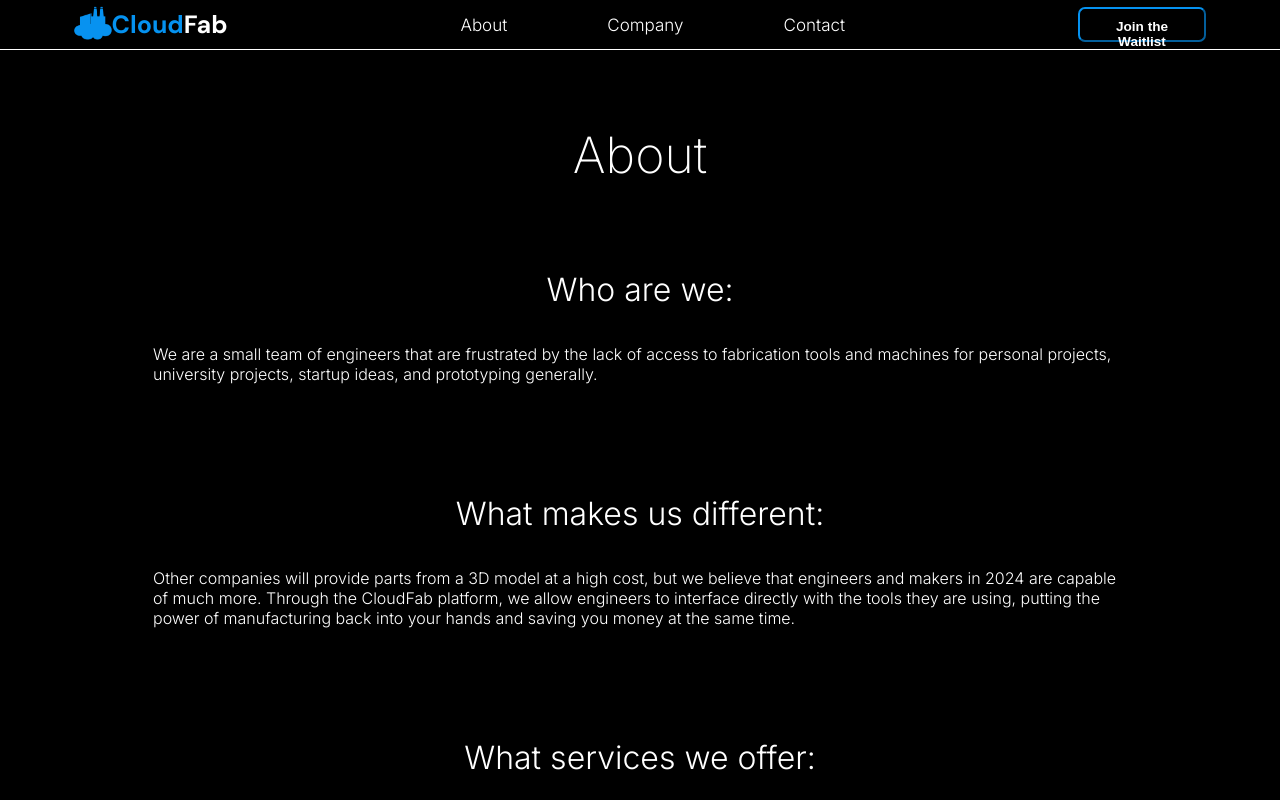
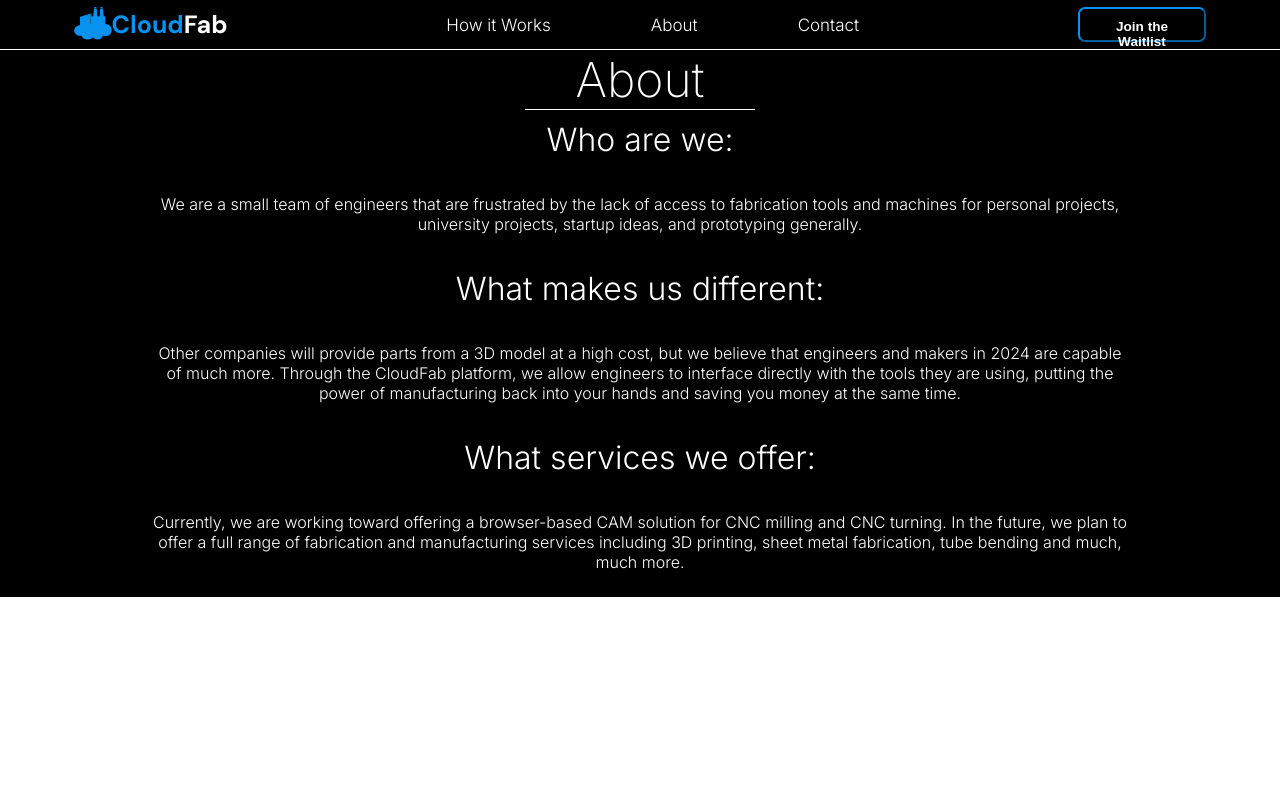
Before and after one commit to jrdgs/CloudFab, a React (Create React App) app in the folder landing-page/: page /about in a window 1280 px wide. Built offline with nearby package versions, Linux system fonts and the light colour scheme.

Commit message:
Refactor About and Body components for improved layout and styling; remove Company component from HomePage

```diff
--- a/landing-page/src/components/About/About.css
+++ b/landing-page/src/components/About/About.css
@@ -4,23 +4,18 @@
     display: flex;
     flex-direction: column;
     align-items: center;
-    padding-top: 50px;
     color: white;
     background-color: var(--background-color);
-    /* background-image: url('../../images/background.svg');
-    background-repeat: round;
-    background-size: 20vw; */
 }
 
 .AboutBackground > h1 {
     font-weight: 200;
-    color: white;
-    font-size: 50px;
-    padding: 25px 0px;
-    width: 100vw;
     text-align: center;
     background-color: black;
-    margin-bottom: 50px;
+    color: white;
+    font-size: 3rem;
+    padding-inline: 50px;
+    border-bottom: 1px solid white;
 }
 
 .TextTitles {
@@ -39,5 +34,5 @@
     background-color: var(--background-color);
     width: 80vw;
     padding: 25px;
-    margin-bottom: 75px;
+    text-align: center; /* Added this line */
 }
--- a/landing-page/src/components/Body/Body.css
+++ b/landing-page/src/components/Body/Body.css
@@ -4,8 +4,7 @@
     justify-content: flex-start;
     align-items: center;
     background-color: var(--background-color);
-    /*background-image: url('../../images/background.svg');
-    background-repeat: round;*/
+    width: 100vw;
 }
 
 .AppTitleCloud {
@@ -44,11 +43,40 @@
     margin-right: 5vw;
 }
 
+.UICards {
+    display: flex;
+    justify-content: space-between;
+    width: 80vw;
+}
+
+.MyFilesUI, .EditPageUI {
+    display: flex;
+    width: 39vw;
+    aspect-ratio: 2880/2140;
+}
+
+.MyFilesUIImage, .EditPageUIImage {
+    width: 100%;
+    height: auto;
+    object-fit: cover;
+    border-radius: 10px;
+}
+
+.SectionTitle {
+    color: white;
+    font-size: 3rem;
+    padding-top: 200px;
+    padding-inline: 50px;
+    border-bottom: 1px solid white;
+}
+
 .IntroGallery {
     display: flex;
-    width: 70vw;
+    width: 80vw;
     justify-content: space-between;
+    padding-top: 25px;
     padding-bottom: 50px;
+    font-weight: 600;
 }
 
 .HomeCard {
@@ -70,7 +98,7 @@
     color: white;
     font-size: 1.5rem;
     text-align: center;
-    font-weight: 600;
+    font-weight: 200;
 }
 
 .HomeCardImg {
--- a/landing-page/src/components/Body/Body.js
+++ b/landing-page/src/components/Body/Body.js
@@ -4,20 +4,33 @@
 import CADModel from '../../images/CADModel.png';
 import CADMachine from '../../images/CADMachine.png';
 import CADPart from '../../images/CADPart.png';
+import UIMyFiles from '..//../images/My Files Page.png';
+import UIEditPage from '..//../images/Editting Page.png';
 
 export default function Body () {
     return (
         <div className="AppBackground">
-            {/* <div className="LogoDiv">
-                <LogoName />
-            </div> */}
             <h1 className="AppText">
                 <p className="WelcomeText">Welcome to your <span className='WelcomeDigitalText'>digital</span> makerspace</p>
                 <p className="SecondaryWelcomeText">Save money on high quality machined parts for low-volume production</p>
             </h1>
+
+            <div className='UICards'>
+                <div className='MyFilesUI'>
+                    <img className='MyFilesUIImage' src={UIMyFiles} alt=''></img>
+                </div>
+                <div className='EditPageUI'>
+                    <img className='EditPageUIImage' src={UIEditPage} alt=''></img>
+                </div>
+            </div>
+
+            <div className='SectionTitle'>
+                How it works
+            </div>
+
             <div className='IntroGallery'>
                 <div className='HomeCard'>
-                <div className='HomeCardText'>Upload Your Model</div>
+                    <div className='HomeCardText'>Upload Your Model</div>
                     <img className='HomeCardImg' src={CADModel} alt=''></img>
                 </div>
                 <div className='HomeCard'>
@@ -25,7 +38,7 @@
                     <img className='HomeCardImg' src={CADMachine} alt=''></img>
                 </div>
                 <div className='HomeCard'>
-                <div className='HomeCardText'><p>Save <span className="MoneyText">$$$</span> on Quality Parts</p></div>
+                    <div className='HomeCardText'><p>Save <span className="MoneyText">$$$</span> on Quality Parts</p></div>
                     <img className='HomeCardImg' src={CADPart} alt=''></img>
                 </div>
             </div>
--- a/landing-page/src/components/Navbar/Navbar.css
+++ b/landing-page/src/components/Navbar/Navbar.css
@@ -88,6 +88,6 @@
 }
 
 .waitlist-button:hover {
-    background-image: linear-gradient(0deg, rgba(5,146,240,1) 0%, rgba(0,0,0,1) 20%);
+    background-image: linear-gradient(0deg, rgba(5,146,240,1) -100%, rgba(0,0,0,1) 100%);
 
 }
--- a/landing-page/src/components/Navbar/Navbar.js
+++ b/landing-page/src/components/Navbar/Navbar.js
@@ -10,8 +10,8 @@
                 <LogoName />
             </a>
             <ul className="navbar-links">
+                <li><a href="company">How it Works</a></li>
                 <li><a href="about">About</a></li>
-                <li><a href="company">Company</a></li>
                 <li><a href="contact">Contact</a></li>
             </ul>
             <button className="waitlist-button">Join the Waitlist</button>
--- a/landing-page/src/pages/HomePage.js
+++ b/landing-page/src/pages/HomePage.js
@@ -2,7 +2,6 @@
 import Navbar from '../components/Navbar/Navbar';
 import Body from '../components/Body/Body';
 import About from '../components/About/About';
-import Company from '../components/Company/Company';
 import Contact from '../components/Contact/Contact';
 
 function HomePage() {
@@ -11,7 +10,6 @@
       <Navbar />
       <Body />
       <About />
-      <Company />
       <Contact />
     </div>
   );
```
Also changed, not shown: landing-page/src/components/Company/Company.js (+0 -37 lines), landing-page/src/images/Editting Page.png (added), landing-page/src/images/My Files Page.png (added).
